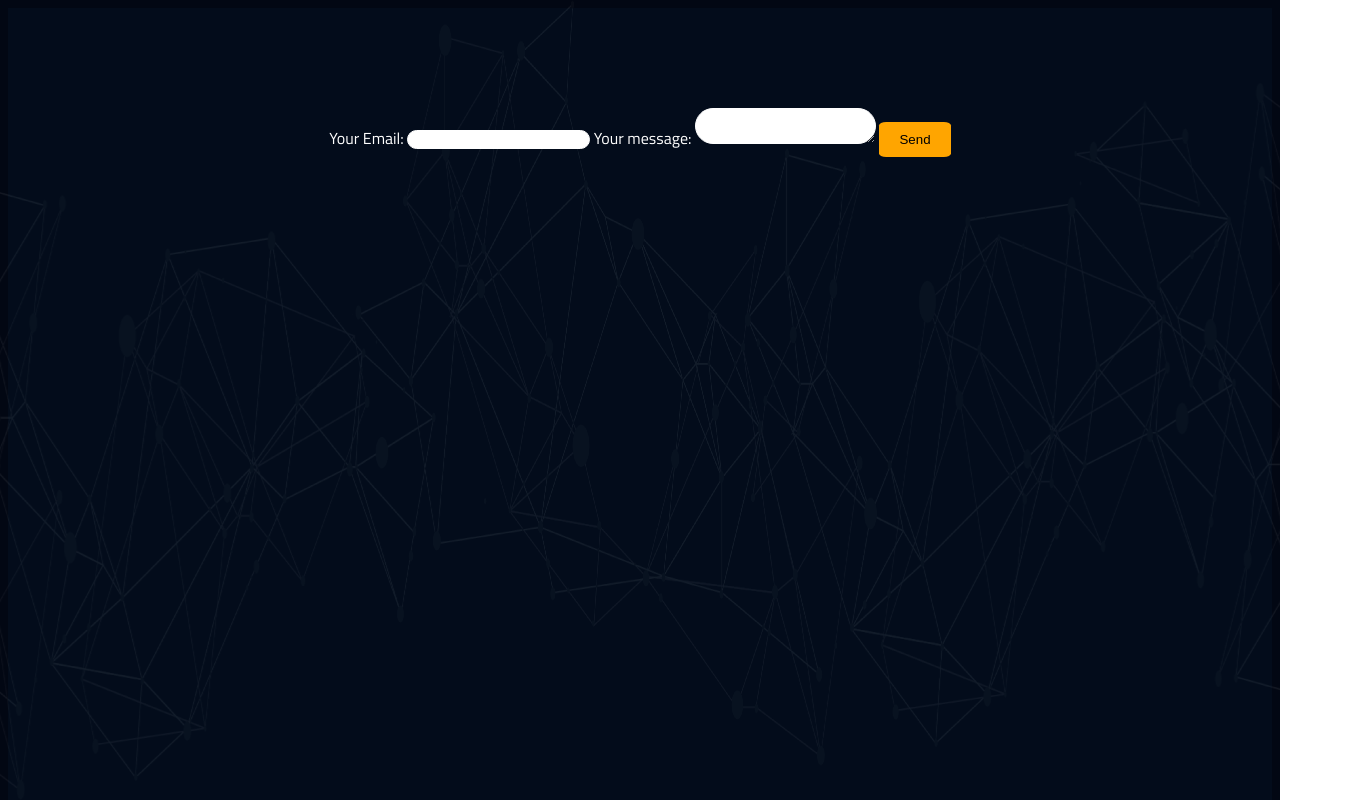
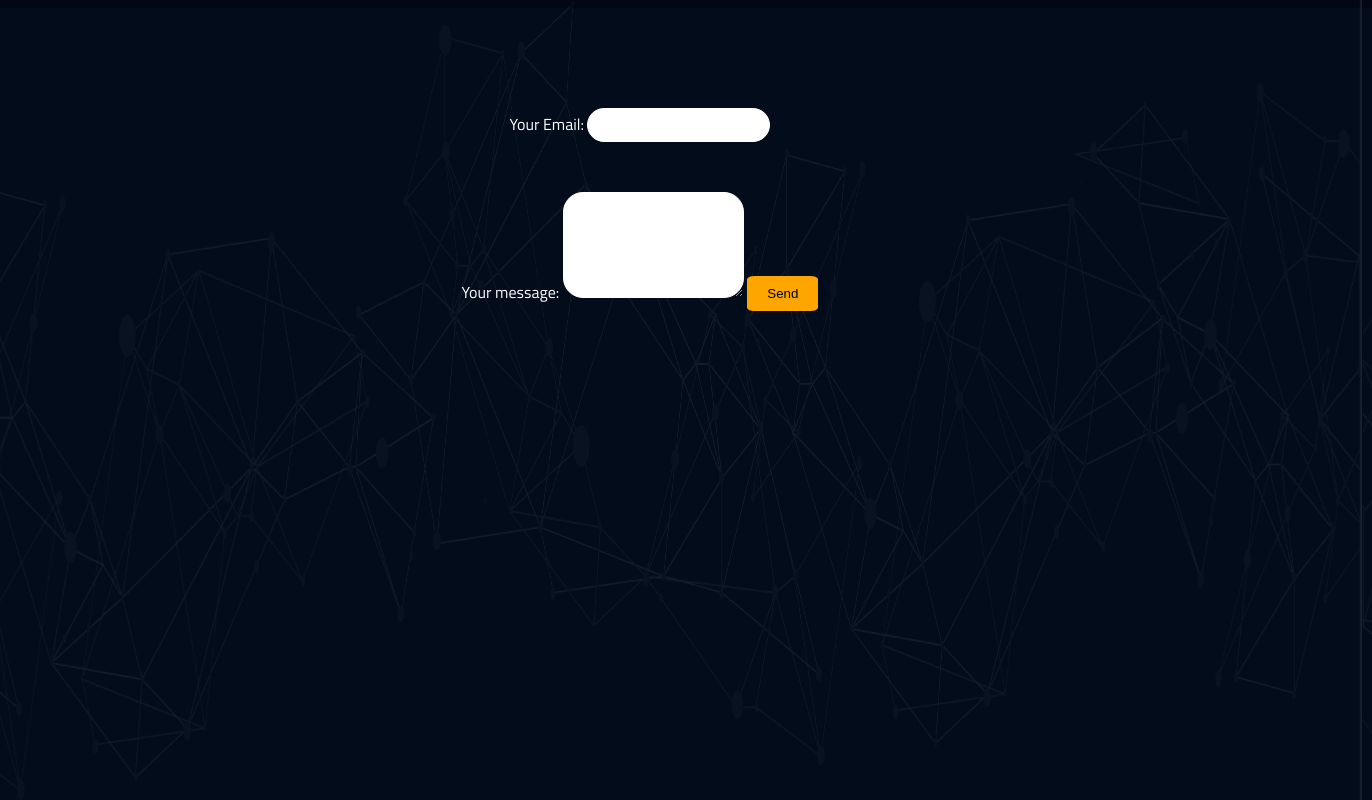
Before and after one commit to JackXN/Personal-Portfolio, a plain HTML site: page contact.html in a window 1280 px wide. Shown: the top 800 px of the page, 1372 px wide, since content can reach past the window. Drawn offline with Linux system fonts and the light colour scheme.

Commit message:
Added form functionality

```diff
--- a/contact.css
+++ b/contact.css
@@ -16,6 +16,7 @@ main {
     align-items: center;
     justify-content: center;
     text-align: center;
+
 }
 
 .contact-form {
@@ -37,6 +38,8 @@ font-style: bold;
 
 
 
+
+
 form input {
     border: solid white 0.2px;
     border-radius: 20px;
@@ -47,6 +50,7 @@ form input {
 textarea {
     border: solid white 0.2px;
     border-radius: 20px;
+    height: 100px;
 }
 
 button {
@@ -55,3 +59,29 @@ button {
     border-radius: 10%;
     background: orange;
 }
+
+
+
+
+.text-form {
+position: relative;
+top: 50px;
+height: 100px;
+}
+
+
+.text-form button {
+    margin-top: 30px;
+}
+
+input[type='text'] {
+    height: 30px;
+}
+
+@media screen and (min-width: 460px ) {
+    main {
+        display: flex;
+        flex-direction: column;
+    }
+
+}
--- a/contact.html
+++ b/contact.html
@@ -15,23 +15,25 @@
 
 <div class="contact-form">
 <form action="https://formspree.io/f/mnqoywra" method="POST">
-
+<div class="email-form">
 <label>
     Your Email:
     <input type="text" name="_replyto">
 </label>
+</div>
 
 
-
-<span id="text-input">
+<div class="text-form">
 <label>
     Your message:
-    <textarea name="message"></textarea>
+    <textarea name="message" ></textarea>
 </label>
-</span>
+
+
 <button type="submit">Send</button>
 
 
+</div>
 </form>
 
 </div>
```
Also changed, not shown: index.html (+3 -3 lines).
